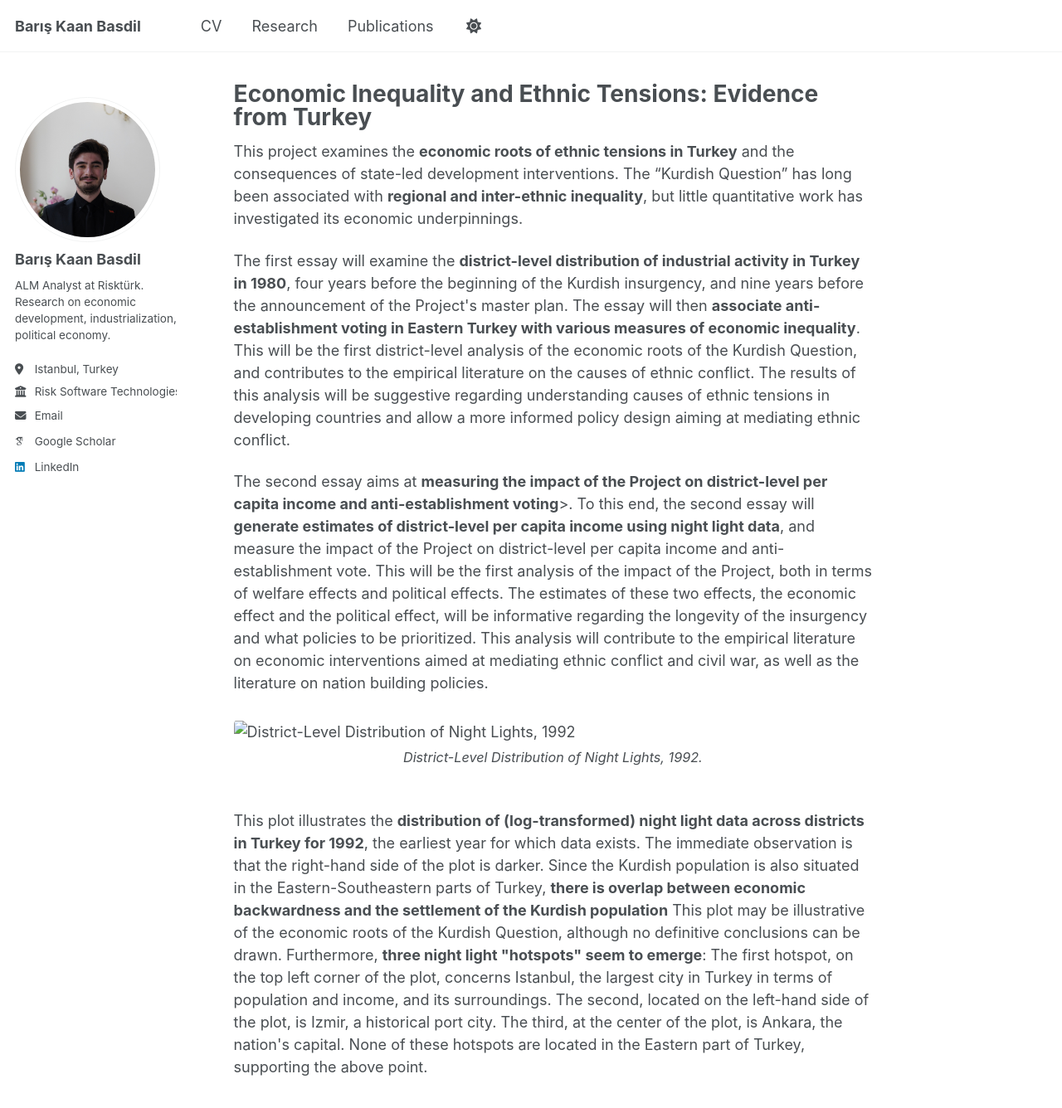
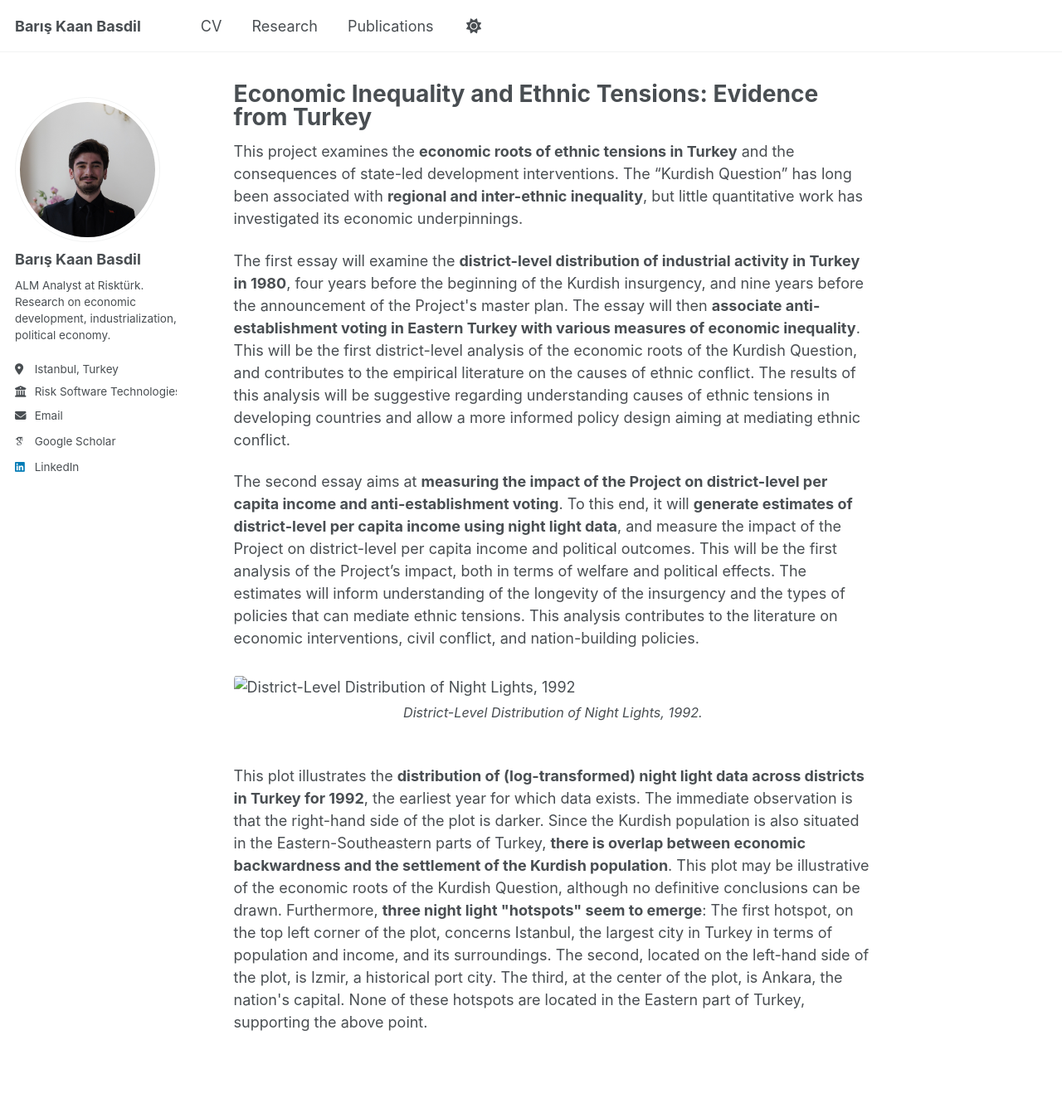
Before and after one commit to bkbasdil/bkbasdil.github.io, a Jekyll site: the page built from _pages/research/ethnic-tensions.md, in a window 1280 px wide and 1400 px high. Shown: the top 1336 px of the window at 83% size. Built offline with Jekyll 4.4.1, drawn with Linux system fonts in a browser that asks for light colours; some web fonts are replaced; a script that is not in the unit is left out.

Commit message:
Update ethnic-tensions.md

```diff
--- a/_pages/research/ethnic-tensions.md
+++ b/_pages/research/ethnic-tensions.md
@@ -16,12 +16,12 @@ The first essay will examine the <strong>district-level distribution of industri
 </p>
 
 <p>
-The second essay aims at <strong>measuring the impact of the Project on district-level per capita income and anti-establishment voting</strong>>. To this end, the second essay will <strong>generate estimates of district-level per capita income using night light data</strong>, and measure the impact of the Project on district-level per capita income and anti-establishment vote. This will be the first analysis of the impact of the Project, both in terms of welfare effects and political effects. The estimates of these two effects, the economic effect and the political effect, will be informative regarding the longevity of the insurgency and what policies to be prioritized. This analysis will contribute to the empirical literature on economic interventions aimed at mediating ethnic conflict and civil war, as well as the literature on nation building policies.
+The second essay aims at <strong>measuring the impact of the Project on district-level per capita income and anti-establishment voting</strong>. To this end, it will <strong>generate estimates of district-level per capita income using night light data</strong>, and measure the impact of the Project on district-level per capita income and political outcomes. This will be the first analysis of the Project’s impact, both in terms of welfare and political effects. The estimates will inform understanding of the longevity of the insurgency and the types of policies that can mediate ethnic tensions. This analysis contributes to the literature on economic interventions, civil conflict, and nation-building policies.
 </p>
 
 <!-- Image -->
 <div style="overflow:hidden; border-radius:6px; margin: 30px 0;">
-  <img src="/images/themes/turkey-night-lights.jpeg"
+  <img src="{{ '/images/themes/turkey-night-lights.jpeg' | relative_url }}"
        alt="District-Level Distribution of Night Lights, 1992"
        style="width:100%; height:300px; object-fit:cover; object-position:center;">
   <p style="font-size:0.9em; margin-top:5px; text-align:center;"><em>
@@ -31,5 +31,5 @@ The second essay aims at <strong>measuring the impact of the Project on district
 
 <!-- Results paragraph -->
 <p>
-This plot illustrates the <strong>distribution of (log-transformed) night light data across districts in Turkey for 1992</strong>, the earliest year for which data exists. The immediate observation is that the right-hand side of the plot is darker. Since the Kurdish population is also situated in the Eastern-Southeastern parts of Turkey, <strong>there is overlap between economic backwardness and the settlement of the Kurdish population</strong> This plot may be illustrative of the economic roots of the Kurdish Question, although no definitive conclusions can be drawn. Furthermore, <strong>three night light "hotspots" seem to emerge</strong>: The first hotspot, on the top left corner of the plot, concerns Istanbul, the largest city in Turkey in terms of population and income, and its surroundings. The second, located on the left-hand side of the plot, is Izmir, a historical port city. The third, at the center of the plot, is Ankara, the nation's capital. None of these hotspots are located in the Eastern part of Turkey, supporting the above point.
+This plot illustrates the <strong>distribution of (log-transformed) night light data across districts in Turkey for 1992</strong>, the earliest year for which data exists. The immediate observation is that the right-hand side of the plot is darker. Since the Kurdish population is also situated in the Eastern-Southeastern parts of Turkey, <strong>there is overlap between economic backwardness and the settlement of the Kurdish population</strong>. This plot may be illustrative of the economic roots of the Kurdish Question, although no definitive conclusions can be drawn. Furthermore, <strong>three night light "hotspots" seem to emerge</strong>: The first hotspot, on the top left corner of the plot, concerns Istanbul, the largest city in Turkey in terms of population and income, and its surroundings. The second, located on the left-hand side of the plot, is Izmir, a historical port city. The third, at the center of the plot, is Ankara, the nation's capital. None of these hotspots are located in the Eastern part of Turkey, supporting the above point.
 </p>
```
